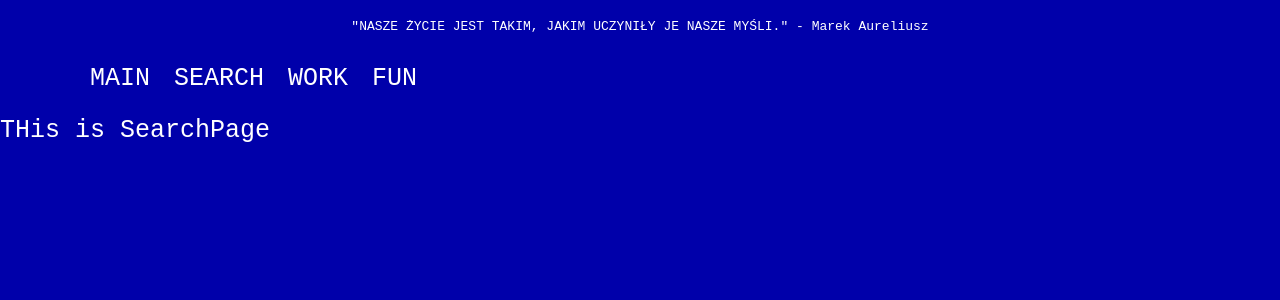
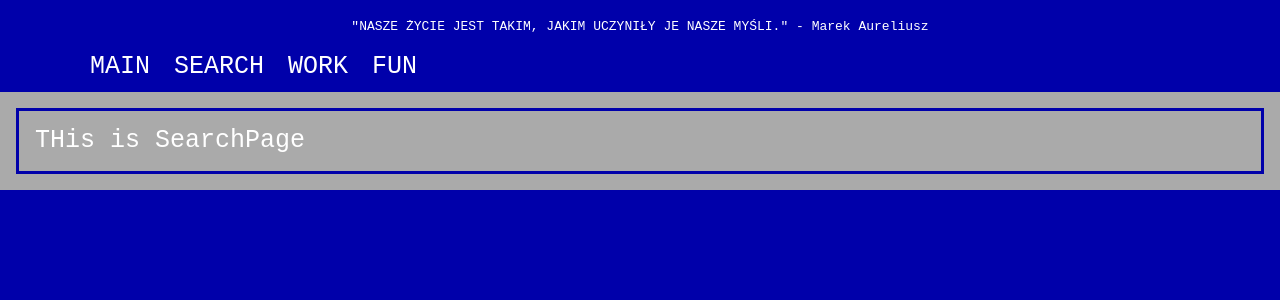
Before and after one commit to buckwheattN1/startup-page, a React (Create React App) app: page /search in a window 1280 px wide. Shown: the top 300 px of the page. Built offline with nearby package versions, Linux system fonts and the light colour scheme.

Commit message:
styling changes

```diff
--- a/src/components/Navigation.module.css
+++ b/src/components/Navigation.module.css
@@ -6,8 +6,8 @@
 .nav ul {
     display: block;
     list-style-type: disc;
-    margin-block-start: 1em;
-    margin-block-end: 1em;
+    margin-block-start: 0.5em;
+    margin-block-end: 0.5em;
     margin-inline-start: 0px;
     margin-inline-end: 0px;
     padding-inline-start: 40px;
--- a/src/components/layout/Content.js
+++ b/src/components/layout/Content.js
@@ -4,14 +4,18 @@ import { Route, Routes } from "react-router-dom";
 import MainPage from "../pages/Main";
 import SearchPage from "../pages/Search";
 
+import classes from "./Content.module.css";
+
 function Content() {
   return (
-    <div>
-      <Routes>
-        <Route path="/" element={<MainPage />} />
-        <Route path="/search" element={<SearchPage />} />
-      </Routes>
-    </div>
+    <main className={classes.main}>
+      <section className={classes.content}>
+        <Routes>
+          <Route path="/" element={<MainPage />} />
+          <Route path="/search" element={<SearchPage />} />
+        </Routes>
+      </section>
+    </main>
   );
 }
 
--- a/src/components/layout/Content.module.css
+++ b/src/components/layout/Content.module.css
@@ -0,0 +1,10 @@
+.main {
+    background-color: #aaa;
+    padding: 1rem;
+}
+
+.content {
+    height: calc(100% - 2rem);
+    border: 0.2rem solid #00a;
+    padding: 1rem;
+}
```
